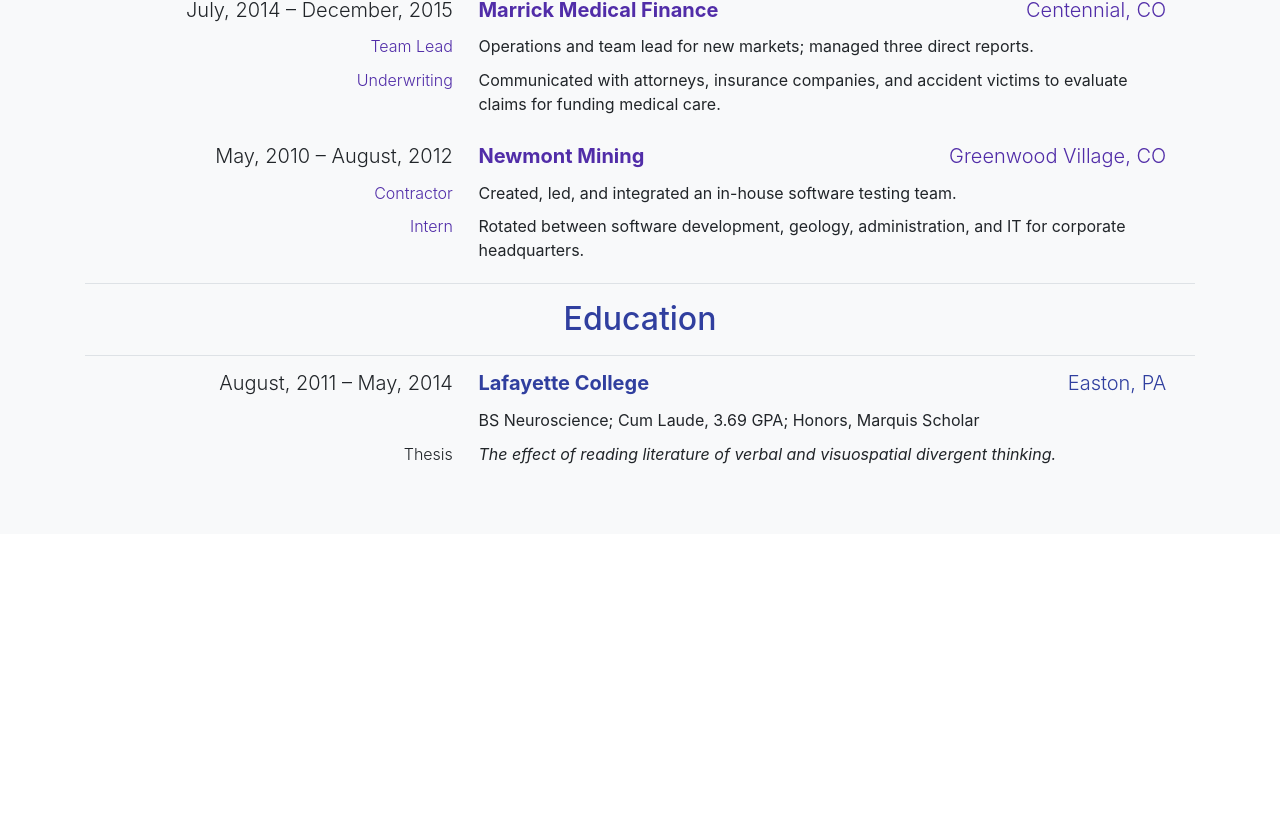
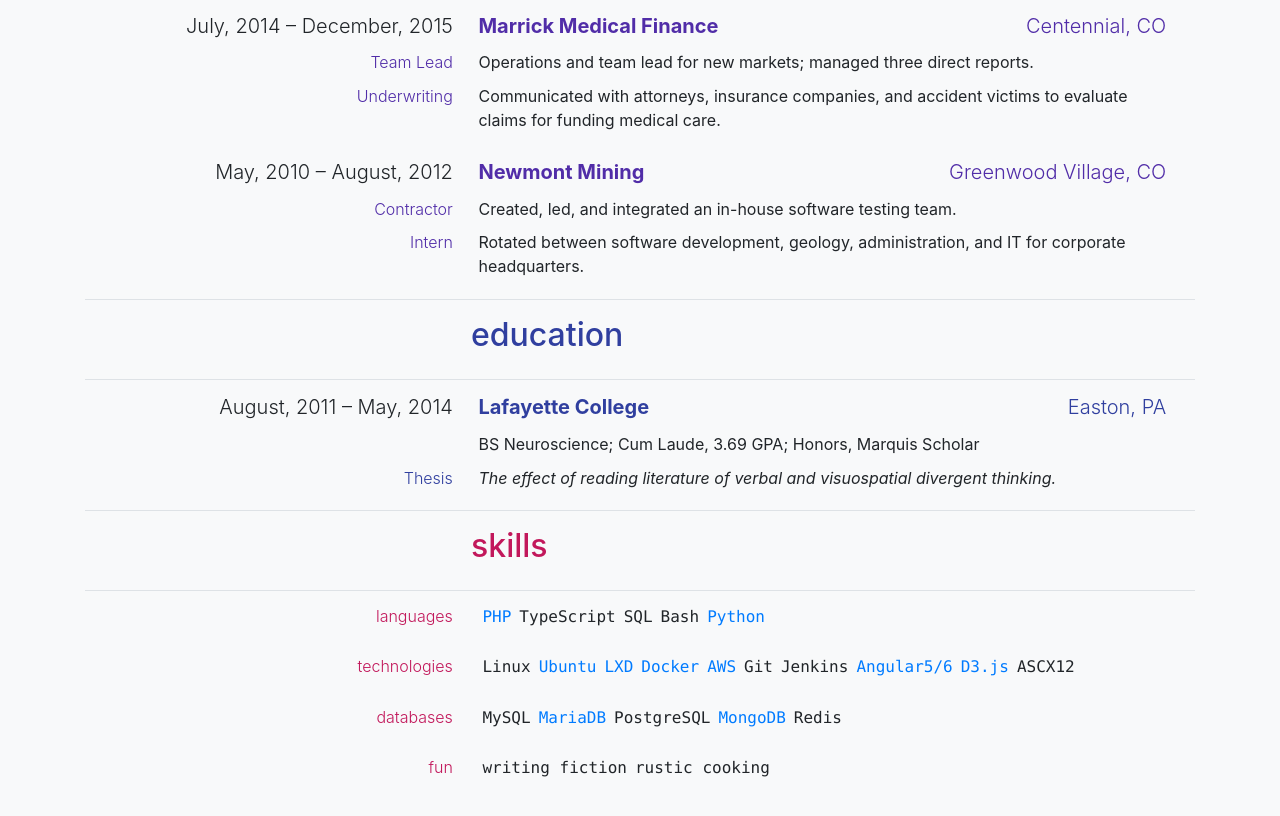
Before and after one commit to chris-regnier/chris-regnier.github.io, an Angular app: page / in a window 1280 px wide. Shown: the part 656-1472 px from the top of the page. Before the commit the page ends 1190 px from the top, so only its background shows below. Built offline with nearby package versions, Linux system fonts and the light colour scheme.

Commit message:
add skills and responsiveness

```diff
--- a/src/app/app.component.html
+++ b/src/app/app.component.html
@@ -7,5 +7,6 @@
     <div class="container">
         <app-experience></app-experience>
         <app-education></app-education>
+        <app-skills></app-skills>
     </div>
 </div>
--- a/src/app/app.module.ts
+++ b/src/app/app.module.ts
@@ -6,6 +6,7 @@
 import { ExperienceComponent                                                   } from './experience/experience.component';
 import { EducationComponent } from './education/education.component';
 import { LinkifyPipe } from './linkify.pipe';
+import { SkillsComponent } from './skills/skills.component';
 
 @NgModule({
   declarations: [
@@ -13,7 +14,8 @@
     HeaderComponent,
     ExperienceComponent,
     EducationComponent,
-    LinkifyPipe
+    LinkifyPipe,
+    SkillsComponent
   ],
   imports: [
     BrowserModule
--- a/src/app/education/education.component.html
+++ b/src/app/education/education.component.html
@@ -1,11 +1,13 @@
-<h2 [style.color]="educationColor" class="text-center border-top border-bottom p-3">Education</h2>
+<div class="border-top border-bottom">
+    <h2 [style.color]="educationColor" class="col-8 offset-4 p-3">education</h2>
+</div>
 <div *ngFor="let school of schools;" class="m-2">
     <table class="table table-borderless table-sm" style="border-collapse: separate; border-spacing: 1rem 0em;">
         <thead class="lead">
             <th scope="col" class="col-4 text-right font-weight-light">
                 <span>{{ school.startDate }}</span> &ndash; <span>{{ school.endDate }}</span>
             </th>
-            <th scope="col" class="col-9" [style.color]="educationColor">
+            <th scope="col" class="col-8" [style.color]="educationColor">
                 {{ school.institution }}<span class="float-right font-weight-light">{{ school.city }}, {{ school.state }}</span>
             </th>
         </thead>
@@ -15,7 +17,7 @@
                 <td class="text-justified">{{ school.tagline }}</td>
             </tr>
             <tr scope="row" *ngFor="let role of school.roles;">
-                <th class="font-weight-light text-right">{{ role.title }}</th>
+                <th class="font-weight-light text-right" [style.color]="educationColor">{{ role.title }}</th>
                 <td class="text-justified font-italic">{{ role.description }}</td>
             </tr>
         </tbody>
--- a/src/app/experience/experience.component.html
+++ b/src/app/experience/experience.component.html
@@ -1,11 +1,14 @@
-<h2 [style.color]="jobColor" class="text-center border-top border-bottom p-3">Experience</h2>
+<div class="border-top border-bottom">
+    <h2 [style.color]="jobColor" class="col-8 offset-4 p-3">experience</h2>
+</div>
+
 <div *ngFor="let job of jobs;" class="m-2">
     <table class="table table-borderless table-sm" style="border-collapse: separate; border-spacing: 1rem 0em;">
         <thead class="lead">
             <th scope="col" class="col-4 text-right font-weight-light">
                 <span>{{ job.startDate }}</span> &ndash; <span>{{ job.endDate }}</span>
             </th>
-            <th scope="col" class="col-9" [style.color]="jobColor">
+            <th scope="col" class="col-8" [style.color]="jobColor">
                 {{ job.company }}<span class="float-right font-weight-light">{{ job.city }}, {{ job.state }}</span>
             </th>
         </thead>
--- a/src/app/header/header.component.html
+++ b/src/app/header/header.component.html
@@ -1,4 +1,8 @@
 <div class="d-flex justify-content-between align-items-end pb-2">
-    <h1 class="display-3">{{ name }}</h1>
-    <h3 [style.color]="accentColor">{{ tagline }}</h3>
+    <h1 class="display-3 d-none d-lg-block d-xl-block">{{ name }}</h1>
+    <h3 class="d-none d-lg-block d-xl-block" [style.color]="accentColor">{{ tagline }}</h3>
 </div>
+<div class="d-flex justify-content-between align-items-end pb-2">
+    <h3 class="font-weight-light d-none d-xs-block d-sm-block d-md-block d-lg-none">{{ name }}</h3>
+    <h6 class="d-none d-xs-block d-sm-block d-md-block d-lg-none" [style.color]="accentColor">{{ tagline }}</h6>
+</div>
--- /dev/null
+++ b/src/app/skills/skills.component.html
@@ -0,0 +1,15 @@
+<div class="border-top border-bottom">
+    <h2 [style.color]="skillsColor" class="col-8 offset-4 p-3">skills</h2>
+</div>
+<div *ngFor="let skill of skills;" class="m-2">
+    <table class="table table-borderless table-sm" style="border-collapse: separate; border-spacing: 1rem 0em;">
+        <tbody>
+            <tr scope="row" >
+                <td class="text-right font-weight-light col-4" [style.color]="skillsColor">{{ skill.topic }}</td>
+                <td class="text-left col-8">
+                    <span *ngFor="let tag of skill.tags" class="text-monospace m-1" [innerHtml]="tag | linkify:links"></span>
+                </td>
+            </tr>
+        </tbody>
+    </table>
+</div>
--- /dev/null
+++ b/src/app/skills/skills.component.ts
@@ -0,0 +1,23 @@
+import { Component, OnInit                                                     } from '@angular/core';
+import Resume                                                                    from '../../assets/resume';
+
+@Component({
+    selector: 'app-skills',
+    templateUrl: './skills.component.html',
+    styleUrls: ['./skills.component.css']
+})
+export class SkillsComponent implements OnInit {
+
+    skills: Array<Object>;
+    skillsColor: string;
+    links: Array<any>;
+    constructor() {
+        this.skillsColor = Resume.skillsColor;
+        this.skills = Resume.skills;
+        this.links = Resume.links;
+    }
+
+    ngOnInit() {
+    }
+
+}
--- a/src/assets/resume.ts
+++ b/src/assets/resume.ts
@@ -4,6 +4,7 @@
     , "accentColor": "#7b1fa2"
     , "jobColor": "#512da8"
     , "educationColor": "#303f9f"
+    , "skillsColor": "#c2185b"
     , "links": [
         {
             "search": "PHP"
@@ -165,5 +166,49 @@
             ]
         }
     ]
+    , "skills": [
+        {
+            "topic": "languages"
+            , "tags": [
+                "PHP"
+                , "TypeScript"
+                , "SQL"
+                , "Bash"
+                , "Python"
+            ]
+        }
+        , {
+            "topic": "technologies"
+            , "tags": [
+                "Linux"
+                , "Ubuntu"
+                , "LXD"
+                , "Docker"
+                , "AWS"
+                , "Git"
+                , "Jenkins"
+                , "Angular5/6"
+                , "D3.js"
+                , "ASCX12"
+            ]
+        }
+        , {
+            "topic": "databases"
+            , "tags": [
+                "MySQL"
+                , "MariaDB"
+                , "PostgreSQL"
+                , "MongoDB"
+                , "Redis"
+            ]
+        }
+        , {
+            "topic": "fun"
+            , "tags": [
+                "writing fiction"
+                , "rustic cooking"
+            ]
+        }
+    ]
 }
 export default Resume;
```
Also changed, not shown: src/app/skills/skills.component.css (added), 1 other file (tests, documents, lock files or other folders).
